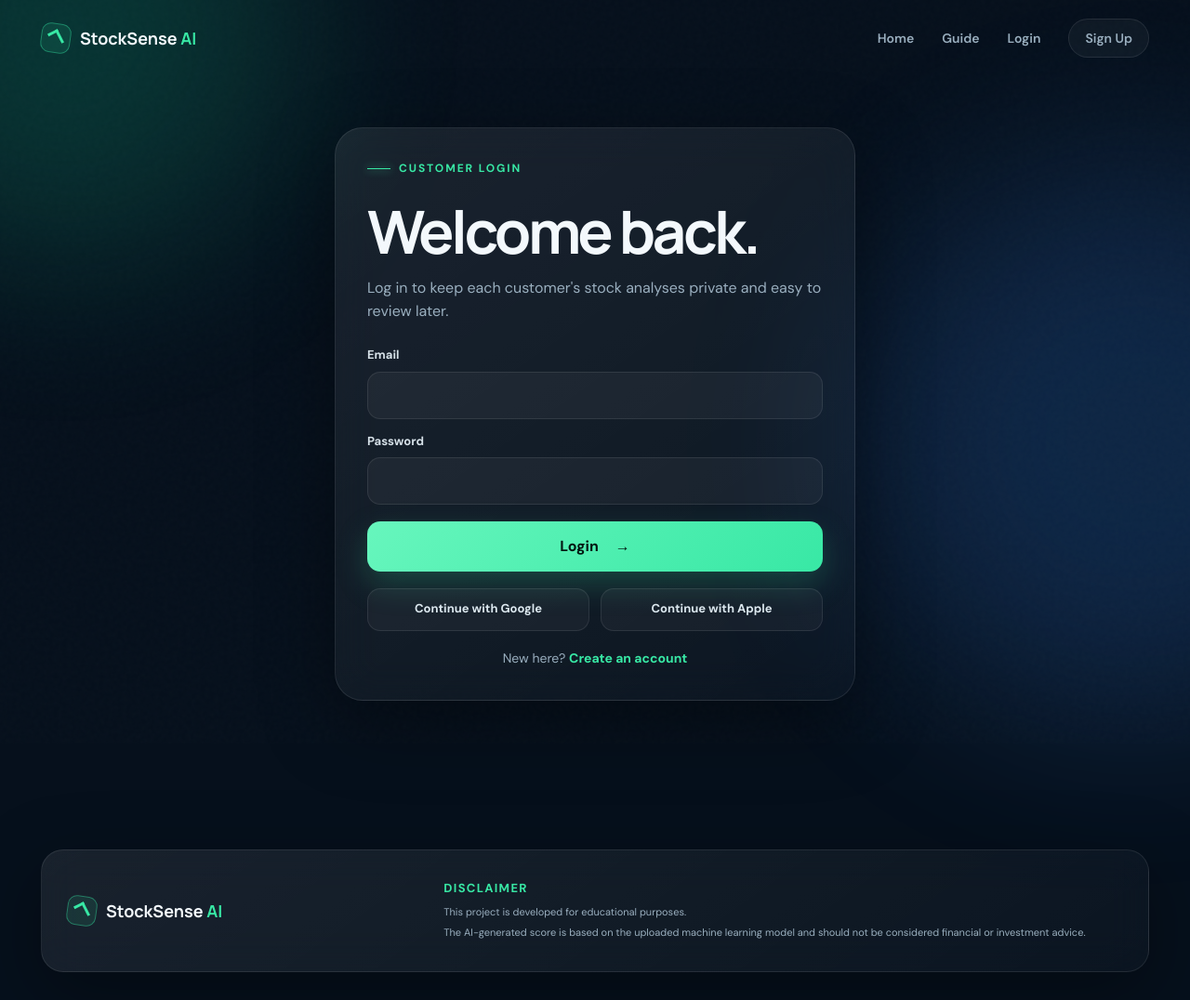
After one commit to Titancobr/StockSenseAI, a Flask app: page /login in a window 1280 px wide. The commit adds this page. Shown: the whole page at 93% size. Run offline with Flask 3, Linux system fonts and the light colour scheme; parts of the project's set-up code (start-up, migrations or seed data) failed here and were passed over.

Commit message:
added login and signupalso added database

```diff
--- a/app.py
+++ b/app.py
@@ -1,13 +1,40 @@
+import json
+import os
+import sqlite3
+from functools import wraps
 from pathlib import Path
+from urllib import request as urlrequest
 
 import joblib
 import pandas as pd
-from flask import Flask, abort, render_template, request, send_from_directory
+from flask import (
+    Flask,
+    abort,
+    flash,
+    g,
+    redirect,
+    render_template,
+    request,
+    send_from_directory,
+    session,
+    url_for,
+)
+from werkzeug.security import check_password_hash, generate_password_hash
+
+try:
+    from authlib.integrations.flask_client import OAuth
+except ImportError:  # pragma: no cover - lets the app explain missing optional deps.
+    OAuth = None
 
 
 BASE_DIR = Path(__file__).resolve().parent
 MODEL_PATH = BASE_DIR / "stocksense_model.pkl"
 FEATURES_PATH = BASE_DIR / "feature_columns.pkl"
+DATABASE_PATH = Path(os.environ.get("STOCKSENSE_DATABASE", BASE_DIR / "stocksense.db"))
+SECRET_KEY = os.environ.get("SECRET_KEY", "dev-secret-change-before-production")
+LLM_MODEL = os.environ.get("STOCKSENSE_LLM_MODEL", "llama3.1")
+OLLAMA_URL = os.environ.get("OLLAMA_BASE_URL", "http://localhost:11434").rstrip("/")
+LLM_ENABLED = os.environ.get("STOCKSENSE_ENABLE_LLM", "").lower() in {"1", "true", "yes"}
 
 FIELD_DEFINITIONS = [
     ("Stock P/E", "company_pe", "e.g. 22.5"),
@@ -81,6 +108,26 @@ LITERATURE_REFERENCES = [
 MODEL_LOAD_ERROR = None
 
 app = Flask(__name__)
+app.config["SECRET_KEY"] = SECRET_KEY
+oauth = OAuth(app) if OAuth is not None else None
+
+if oauth and os.environ.get("GOOGLE_CLIENT_ID") and os.environ.get("GOOGLE_CLIENT_SECRET"):
+    oauth.register(
+        name="google",
+        client_id=os.environ["GOOGLE_CLIENT_ID"],
+        client_secret=os.environ["GOOGLE_CLIENT_SECRET"],
+        server_metadata_url="https://accounts.google.com/.well-known/openid-configuration",
+        client_kwargs={"scope": "openid email profile"},
+    )
+
+if oauth and os.environ.get("APPLE_CLIENT_ID") and os.environ.get("APPLE_CLIENT_SECRET"):
+    oauth.register(
+        name="apple",
+        client_id=os.environ["APPLE_CLIENT_ID"],
+        client_secret=os.environ["APPLE_CLIENT_SECRET"],
+        server_metadata_url="https://appleid.apple.com/.well-known/openid-configuration",
+        client_kwargs={"scope": "name email"},
+    )
 
 try:
     feature_columns = list(joblib.load(FEATURES_PATH))
@@ -98,6 +145,117 @@ if feature_columns != expected_features:
     raise RuntimeError(
         "feature_columns.pkl does not match the required StockSense input mapping."
     )
+
+
+def get_db():
+    if "db" not in g:
+        g.db = sqlite3.connect(DATABASE_PATH)
+        g.db.row_factory = sqlite3.Row
+    return g.db
+
+
+def init_db():
+    DATABASE_PATH.parent.mkdir(parents=True, exist_ok=True)
+    db = get_db()
+    db.executescript(
+        """
+        CREATE TABLE IF NOT EXISTS users (
+            id INTEGER PRIMARY KEY AUTOINCREMENT,
+            email TEXT NOT NULL UNIQUE,
+            name TEXT,
+            password_hash TEXT,
+            auth_provider TEXT NOT NULL DEFAULT 'password',
+            provider_user_id TEXT,
+            created_at TEXT NOT NULL DEFAULT CURRENT_TIMESTAMP
+        );
+
+        CREATE TABLE IF NOT EXISTS analyses (
+            id INTEGER PRIMARY KEY AUTOINCREMENT,
+            user_id INTEGER NOT NULL,
+            stock_name TEXT NOT NULL,
+            input_values TEXT NOT NULL,
+            score INTEGER NOT NULL,
+            recommendation TEXT NOT NULL,
+            explanation TEXT NOT NULL,
+            category_scores TEXT NOT NULL,
+            diagnostics TEXT NOT NULL,
+            llm_source TEXT NOT NULL,
+            created_at TEXT NOT NULL DEFAULT CURRENT_TIMESTAMP,
+            FOREIGN KEY (user_id) REFERENCES users(id)
+        );
+        """
+    )
+    db.commit()
+
+
+@app.before_request
+def load_logged_in_user():
+    init_db()
+    user_id = session.get("user_id")
+    g.user = None
+    if user_id is not None:
+        g.user = get_db().execute("SELECT * FROM users WHERE id = ?", (user_id,)).fetchone()
+
+
+@app.teardown_appcontext
+def close_db(_error=None):
+    db = g.pop("db", None)
+    if db is not None:
+        db.close()
+
+
+@app.context_processor
+def inject_current_user():
+    return {"current_user": g.get("user")}
+
+
+def login_required(view):
+    @wraps(view)
+    def wrapped_view(*args, **kwargs):
+        if g.user is None:
+            flash("Log in or create an account to save customer-specific analyses.")
+            return redirect(url_for("login", next=request.path))
+        return view(*args, **kwargs)
+
+    return wrapped_view
+
+
+def _find_user_by_email(email):
+    return get_db().execute("SELECT * FROM users WHERE lower(email) = lower(?)", (email,)).fetchone()
+
+
+def _create_or_update_oauth_user(provider, profile):
+    email = (profile.get("email") or "").strip().lower()
+    if not email:
+        raise ValueError("The identity provider did not return an email address.")
+
+    name = profile.get("name") or profile.get("given_name") or email.split("@")[0]
+    provider_user_id = profile.get("sub") or profile.get("id")
+    db = get_db()
+    user = _find_user_by_email(email)
+    if user is None:
+        cursor = db.execute(
+            """
+            INSERT INTO users (email, name, auth_provider, provider_user_id)
+            VALUES (?, ?, ?, ?)
+            """,
+            (email, name, provider, provider_user_id),
+        )
+        db.commit()
+        return cursor.lastrowid
+
+    db.execute(
+        """
+        UPDATE users
+        SET name = COALESCE(?, name),
+            auth_provider = ?,
+            provider_user_id = COALESCE(?, provider_user_id)
+        WHERE id = ?
+        """,
+        (name, provider, provider_user_id, user["id"]),
+    )
+    db.commit()
+    return user["id"]
 
 
 def _bounded_score(value, low, high, invert=False):
@@ -199,6 +357,130 @@ def _build_stock_diagnostics(values, category_scores):
     }
 
 
+def _tone_for_recommendation(recommendation):
+    normalized = recommendation.upper()
+    if "BUY" in normalized:
+        return "buy"
+    if "AVOID" in normalized or "SELL" in normalized:
+        return "avoid"
+    return "watchlist"
+
+
+def _fallback_recommendation(values, score, category_scores, diagnostics, stock_name):
+    if score >= 80:
+        recommendation = "BUY"
+    elif score >= 60:
+        recommendation = "WATCHLIST"
+    else:
+        recommendation = "AVOID"
+
+    company = stock_name or "This stock"
+    strongest = diagnostics["strongest_category"].lower()
+    weakest = diagnostics["weakest_category"].lower()
+    explanation = (
+        f"{company} scores {score}/100. The strongest signal is {strongest}, while "
+        f"{weakest} deserves the closest review before any decision."
+    )
+    description = (
+        f"{company} shows {diagnostics['strengths'][0].lower()} The main caution is that "
+        f"{diagnostics['watchouts'][0].lower()} Recheck quarterly results, sector news, and "
+        "management commentary before treating this as an investment candidate."
+    )
+    return {
+        "recommendation": recommendation,
+        "tone": _tone_for_recommendation(recommendation),
+        "explanation": explanation,
+        "description": description,
+        "source": "Rule-based fallback explanation",
+    }
+
+
+def _build_llm_prompt(values, score, category_scores, diagnostics, stock_name):
+    company = stock_name or "the stock"
+    metrics = {FEATURE_LABELS[key]: value for key, value in values.items()}
+    return (
+        "You are StockSense AI, a cautious fundamental-analysis assistant for Indian long-term investors. "
+        "Use only the supplied fundamentals and do not invent market prices, news, targets, or guarantees. "
+        "Return strict JSON with keys recommendation, explanation, description. "
+        "recommendation must be one of BUY, WATCHLIST, or AVOID. "
+        "explanation must be one concise sentence. description must be 90-140 words with strengths, risks, "
+        "and what to verify next. This is educational decision support, not financial advice.\n\n"
+        f"Stock: {company}\n"
+        f"Score: {score}/100\n"
+        f"Metrics: {json.dumps(metrics, sort_keys=True)}\n"
+        f"Category scores: {json.dumps(category_scores, sort_keys=True)}\n"
+        f"Diagnostics: {json.dumps(diagnostics, sort_keys=True)}"
+    )
+
+
+def _llama_recommendation(values, score, category_scores, diagnostics, stock_name):
+    payload = {
+        "model": LLM_MODEL,
+        "prompt": _build_llm_prompt(values, score, category_scores, diagnostics, stock_name),
+        "stream": False,
+        "format": "json",
+        "options": {"temperature": 0.25},
+    }
+    data = json.dumps(payload).encode("utf-8")
+    req = urlrequest.Request(
+        f"{OLLAMA_URL}/api/generate",
+        data=data,
+        headers={"Content-Type": "application/json"},
+        method="POST",
+    )
+    with urlrequest.urlopen(req, timeout=4) as response:
+        outer = json.loads(response.read().decode("utf-8"))
+    content = json.loads(outer.get("response", "{}"))
+    recommendation = str(content.get("recommendation", "")).upper()
+    if recommendation not in {"BUY", "WATCHLIST", "AVOID"}:
+        raise ValueError("Llama returned an unsupported recommendation.")
+    explanation = str(content.get("explanation", "")).strip()
+    description = str(content.get("description", "")).strip()
+    if not explanation or not description:
+        raise ValueError("Llama response did not include the required explanation fields.")
+    return {
+        "recommendation": recommendation,
+        "tone": _tone_for_recommendation(recommendation),
+        "explanation": explanation,
+        "description": description,
+        "source": f"Ollama {LLM_MODEL}",
+    }
+
+
+def _build_recommendation(values, score, category_scores, diagnostics, stock_name):
+    if not LLM_ENABLED:
+        return _fallback_recommendation(values, score, category_scores, diagnostics, stock_name)
+    try:
+        return _llama_recommendation(values, score, category_scores, diagnostics, stock_name)
+    except Exception as exc:
+        app.logger.info("Llama recommendation unavailable; using local fallback: %s", exc)
+        return _fallback_recommendation(values, score, category_scores, diagnostics, stock_name)
+
+
+def _save_analysis(user_id, stock_name, values, score, recommendation, category_scores, diagnostics):
+    get_db().execute(
+        """
+        INSERT INTO analyses (
+            user_id, stock_name, input_values, score, recommendation, explanation,
+            category_scores, diagnostics, llm_source
+        )
+        VALUES (?, ?, ?, ?, ?, ?, ?, ?, ?)
+        """,
+        (
+            user_id,
+            stock_name or "Unnamed stock",
+            json.dumps(values, sort_keys=True),
+            score,
+            recommendation["recommendation"],
+            recommendation["description"],
+            json.dumps(category_scores, sort_keys=True),
+            json.dumps(diagnostics, sort_keys=True),
+            recommendation["source"],
+        ),
+    )
+    get_db().commit()
+
+
 @app.get("/")
 def home():
     return render_template(
@@ -213,11 +495,110 @@ def guide():
     return render_template("guide.html")
 
 
+@app.route("/signup", methods=["GET", "POST"])
+def signup():
+    if request.method == "GET":
+        return render_template("signup.html")
+
+    name = request.form.get("name", "").strip()
+    email = request.form.get("email", "").strip().lower()
+    password = request.form.get("password", "")
+    if not name or not email or len(password) < 8:
+        flash("Enter your name, a valid email, and a password with at least 8 characters.")
+        return render_template("signup.html", name=name, email=email), 400
+    if _find_user_by_email(email):
+        flash("An account with that email already exists. Log in instead.")
+        return render_template("login.html", email=email), 400
+
+    cursor = get_db().execute(
+        """
+        INSERT INTO users (email, name, password_hash, auth_provider)
+        VALUES (?, ?, ?, 'password')
+        """,
+        (email, name, generate_password_hash(password)),
+    )
+    get_db().commit()
+    session.clear()
+    session["user_id"] = cursor.lastrowid
+    return redirect(url_for("analysis"))
+
+
+@app.route("/login", methods=["GET", "POST"])
+def login():
+    if request.method == "GET":
+        return render_template("login.html", next=request.args.get("next", ""))
+
+    email = request.form.get("email", "").strip().lower()
+    password = request.form.get("password", "")
+    user = _find_user_by_email(email)
+    if user is None or not user["password_hash"] or not check_password_hash(user["password_hash"], password):
+        flash("Email or password is incorrect.")
+        return render_template("login.html", email=email, next=request.form.get("next", "")), 400
+
+    session.clear()
+    session["user_id"] = user["id"]
+    next_url = request.form.get("next") or url_for("analysis")
+    return redirect(next_url if next_url.startswith("/") and not next_url.startswith("//") else url_for("analysis"))
+
+
+@app.get("/logout")
+def logout():
+    session.clear()
+    return redirect(url_for("home"))
+
+
+@app.get("/auth/<provider>")
+def oauth_login(provider):
+    if oauth is None:
+        flash("Install Authlib to enable social sign-in.")
+        return redirect(url_for("login"))
+    if provider not in {"google", "apple"} or provider not in oauth._clients:
+        flash(f"{provider.title()} sign-in is not configured yet.")
+        return redirect(url_for("login"))
+    redirect_uri = url_for("oauth_callback", provider=provider, _external=True)
+    return oauth.create_client(provider).authorize_redirect(redirect_uri)
+
+
+@app.get("/auth/<provider>/callback")
+def oauth_callback(provider):
+    if oauth is None or provider not in oauth._clients:
+        flash("That social sign-in provider is not configured.")
+        return redirect(url_for("login"))
+    try:
+        client = oauth.create_client(provider)
+        token = client.authorize_access_token()
+        profile = client.parse_id_token(token)
+        session.clear()
+        session["user_id"] = _create_or_update_oauth_user(provider, dict(profile))
+    except Exception as exc:
+        app.logger.exception("%s OAuth login failed", provider)
+        flash(f"{provider.title()} sign-in failed: {exc}")
+        return redirect(url_for("login"))
+    return redirect(url_for("analysis"))
+
+
+@app.get("/history")
+@login_required
+def history():
+    rows = get_db().execute(
+        """
+        SELECT id, stock_name, score, recommendation, llm_source, created_at
+        FROM analyses
+        WHERE user_id = ?
+        ORDER BY created_at DESC
+        """,
+        (g.user["id"],),
+    ).fetchall()
+    return render_template("history.html", analyses=rows)
+
+
 @app.route("/analysis", methods=["GET", "POST"])
+@login_required
 def analysis():
     if request.method == "GET":
         return render_template("analysis.html", fields=FIELD_DEFINITIONS, values={})
 
+    stock_name = request.form.get("stock_name", "").strip()
     values = {}
     errors = {}
     for label, feature, _ in FIELD_DEFINITIONS:
@@ -238,6 +619,7 @@ def analysis():
                 fields=FIELD_DEFINITIONS,
                 values=values,
                 errors=errors,
+                stock_name=stock_name,
             ),
             400,
         )
@@ -270,38 +652,23 @@ def analysis():
             return render_template("error.html", message=str(exc)), 500
 
     score = max(0, min(100, round(raw_score)))
-    if score >= 80:
-        recommendation = "BUY"
-        tone = "buy"
-        explanation = (
-            "The stock appears fundamentally strong according to the AI model and "
-            "can be considered a strong long-term candidate."
-        )
-    elif score >= 60:
-        recommendation = "WATCHLIST"
-        tone = "watchlist"
-        explanation = (
-            "The stock has moderate fundamentals. Keep an eye on it and analyze it "
-            "again in the future."
-        )
-    else:
-        recommendation = "AVOID"
-        tone = "avoid"
-        explanation = (
-            "The stock appears fundamentally weak according to the AI model. It is "
-            "better to avoid investing unless the fundamentals improve significantly."
-        )
+    diagnostics = _build_stock_diagnostics(values, category_scores)
+    recommendation = _build_recommendation(values, score, category_scores, diagnostics, stock_name)
+    _save_analysis(g.user["id"], stock_name, values, score, recommendation, category_scores, diagnostics)
 
     return render_template(
         "result.html",
+        stock_name=stock_name,
         score=score,
-        recommendation=recommendation,
-        tone=tone,
-        explanation=explanation,
+        recommendation=recommendation["recommendation"],
+        tone=recommendation["tone"],
+        explanation=recommendation["explanation"],
+        recommendation_description=recommendation["description"],
+        llm_source=recommendation["source"],
         engine_label=engine_label,
         engine_note=engine_note,
         category_scores=category_scores,
-        diagnostics=_build_stock_diagnostics(values, category_scores),
+        diagnostics=diagnostics,
         literature=LITERATURE_REFERENCES,
     )
 
--- a/requirements.txt
+++ b/requirements.txt
@@ -5,3 +5,4 @@ numpy==2.2.6
 scikit-learn==1.5.2
 xgboost==3.2.0
 joblib==1.4.2
+Authlib==1.3.2
--- a/static/css/style.css
+++ b/static/css/style.css
@@ -181,6 +181,33 @@ h1 em,h2 em{font-style:normal;color:transparent;background:linear-gradient(100de
 .footer p{color:var(--muted);font-size:11px;margin:5px 0}
 .error-page{min-height:65vh}
 .error-page .button{margin-top:25px}
+.flash-stack{max-width:1240px;margin:0 auto;padding:0 24px}
+.flash-message{border-radius:14px;padding:13px 16px;color:#dce8ef;font-size:14px;margin:8px 0;border-color:rgba(255,200,87,.25)}
+.auth-section{min-height:calc(100vh - 82px);display:grid;place-items:center;padding-top:55px}
+.auth-panel{width:min(100%,560px);border-radius:30px;padding:34px}
+.auth-panel h1{font-size:clamp(42px,6vw,64px);margin-bottom:12px}
+.auth-panel p{color:var(--muted);margin:0 0 24px}
+.auth-form{display:grid;gap:14px}
+.auth-form label,.stock-name-field{display:grid;gap:7px;color:#d7e2e9;font-size:13px;font-weight:700}
+.auth-form input,.stock-name-field input{width:100%;border:1px solid var(--line);border-radius:14px;background:rgba(255,255,255,.045);color:var(--text);outline:0;padding:14px 15px}
+.auth-form input:focus,.stock-name-field input:focus{border-color:rgba(56,232,165,.55);box-shadow:0 0 0 4px rgba(56,232,165,.08)}
+.auth-form .button{margin-top:4px;width:100%}
+.oauth-grid{display:grid;grid-template-columns:1fr 1fr;gap:12px;margin:18px 0}
+.oauth-button{display:flex;align-items:center;justify-content:center;min-height:46px;border-radius:14px;border:1px solid var(--line);background:rgba(255,255,255,.04);font-size:13px;font-weight:800;color:#dce8ef}
+.oauth-button:hover{border-color:rgba(101,168,255,.35);background:rgba(101,168,255,.08)}
+.auth-switch{font-size:14px!important;text-align:center;margin:4px 0 0!important}
+.auth-switch a{color:var(--green);font-weight:800}
+.stock-name-field{border:1px solid rgba(101,168,255,.18);border-radius:16px;background:rgba(101,168,255,.045);padding:16px;margin-bottom:18px}
+.stock-name-field span{color:var(--green);text-transform:uppercase;letter-spacing:.1em;font-size:10px}
+.history-section{padding-top:30px}
+.history-table{border-radius:24px;padding:12px;overflow:auto}
+.history-row{min-width:780px;display:grid;grid-template-columns:1.25fr .55fr .85fr 1.1fr 1fr;gap:16px;align-items:center;padding:16px;border-bottom:1px solid var(--line);color:#c7d5de;font-size:14px}
+.history-row:last-child{border-bottom:0}
+.history-row strong{color:var(--text)}
+.history-head{color:var(--green);font-size:11px;text-transform:uppercase;letter-spacing:.12em;font-weight:800}
+.empty-state{border-radius:24px;padding:34px;text-align:center}
+.empty-state h2{font-size:32px;margin-bottom:10px}
+.empty-state p{color:var(--muted);margin-bottom:24px}
 .reveal{opacity:0;transform:translateY(22px);transition:opacity .8s ease,transform .8s ease}
 .reveal.visible{opacity:1;transform:none}
 .delay-one{transition-delay:.12s}
@@ -216,6 +243,8 @@ h1 em,h2 em{font-style:normal;color:transparent;background:linear-gradient(100de
   .compact{padding-top:75px;padding-bottom:30px}
   .analysis-form{padding:18px;border-radius:22px}
   .form-progress{gap:10px}
+  .oauth-grid{grid-template-columns:1fr}
+  .auth-panel{padding:24px}
   .data-guidance,.risk-alert{grid-template-columns:1fr;padding:22px}
   .data-guidance h2{font-size:22px}
   .data-guidance p{font-size:15px}
--- a/templates/analysis.html
+++ b/templates/analysis.html
@@ -21,6 +21,10 @@
   <form class="analysis-form glass reveal" method="post" action="{{ url_for('analysis') }}">
     <div class="form-progress"><span><b data-completed-fields>0</b>/15 values completed</span><span data-model-status>Complete every field <i></i></span></div>
     {% if errors %}<div class="form-alert">Please correct the highlighted fields and try again.</div>{% endif %}
+    <label class="stock-name-field">
+      <span>Stock or company name</span>
+      <input type="text" name="stock_name" placeholder="e.g. Infosys" value="{{ stock_name or '' }}" autocomplete="organization">
+    </label>
     <div class="input-grid">
       {% for label, feature, placeholder in fields %}
       <label class="input-card {% if errors and feature in errors %}has-error{% endif %}">
--- a/templates/base.html
+++ b/templates/base.html
@@ -23,11 +23,29 @@
     <nav aria-label="Main navigation">
       <a href="{{ url_for('home') }}">Home</a>
       <a href="{{ url_for('guide') }}">Guide</a>
+      {% if current_user %}
+      <a href="{{ url_for('history') }}">History</a>
+      <a href="{{ url_for('logout') }}">Logout</a>
       <a class="nav-cta" href="{{ url_for('analysis') }}">Analyze</a>
+      {% else %}
+      <a href="{{ url_for('login') }}">Login</a>
+      <a class="nav-cta" href="{{ url_for('signup') }}">Sign Up</a>
+      {% endif %}
     </nav>
   </header>
 
-  <main>{% block content %}{% endblock %}</main>
+  <main>
+    {% with messages = get_flashed_messages() %}
+    {% if messages %}
+    <div class="flash-stack">
+      {% for message in messages %}
+      <div class="flash-message glass">{{ message }}</div>
+      {% endfor %}
+    </div>
+    {% endif %}
+    {% endwith %}
+    {% block content %}{% endblock %}
+  </main>
 
   <footer class="footer">
     <div class="footer-inner glass">
--- /dev/null
+++ b/templates/login.html
@@ -0,0 +1,22 @@
+{% extends "base.html" %}
+{% block title %}Login | StockSense AI{% endblock %}
+{% block content %}
+<section class="auth-section section">
+  <div class="auth-panel glass reveal">
+    <div class="eyebrow"><span></span> Customer login</div>
+    <h1>Welcome back.</h1>
+    <p>Log in to keep each customer's stock analyses private and easy to review later.</p>
+    <form class="auth-form" method="post" action="{{ url_for('login') }}">
+      <input type="hidden" name="next" value="{{ next or '' }}">
+      <label>Email<input type="email" name="email" value="{{ email or '' }}" required autocomplete="email"></label>
+      <label>Password<input type="password" name="password" required autocomplete="current-password"></label>
+      <button class="button button-primary" type="submit">Login <span>→</span></button>
+    </form>
+    <div class="oauth-grid">
+      <a class="oauth-button" href="{{ url_for('oauth_login', provider='google') }}">Continue with Google</a>
+      <a class="oauth-button" href="{{ url_for('oauth_login', provider='apple') }}">Continue with Apple</a>
+    </div>
+    <p class="auth-switch">New here? <a href="{{ url_for('signup') }}">Create an account</a></p>
+  </div>
+</section>
+{% endblock %}
--- a/templates/result.html
+++ b/templates/result.html
@@ -4,12 +4,13 @@
 <section class="result-hero section" data-score="{{ score }}">
   <div class="result-copy reveal">
     <div class="eyebrow"><span></span> Analysis complete</div>
-    <h1>Stock Strength <em>Score</em></h1>
+    <h1>{% if stock_name %}{{ stock_name }}{% else %}Stock Strength{% endif %} <em>Score</em></h1>
     <p>Your result is generated by the available StockSense scoring engine and should be reviewed with the explanation below.</p>
     <div class="recommendation-pill {{ tone }}"><i></i>{{ recommendation }}</div>
     <p class="result-explanation">{{ explanation }}</p>
+    <p class="result-explanation">{{ recommendation_description }}</p>
     <div class="engine-note">
-      <strong>{{ engine_label }}</strong>
+      <strong>{{ engine_label }} + {{ llm_source }}</strong>
       <span>{{ engine_note }}</span>
     </div>
     <a class="button button-secondary" href="{{ url_for('analysis') }}">Analyze Another Stock <span>↻</span></a>
```
Also changed, not shown: templates/history.html (added, +33 -0 lines), templates/signup.html (added, +22 -0 lines), test_app.py (+21 -1 lines), README.md, stocksense.db (added).
